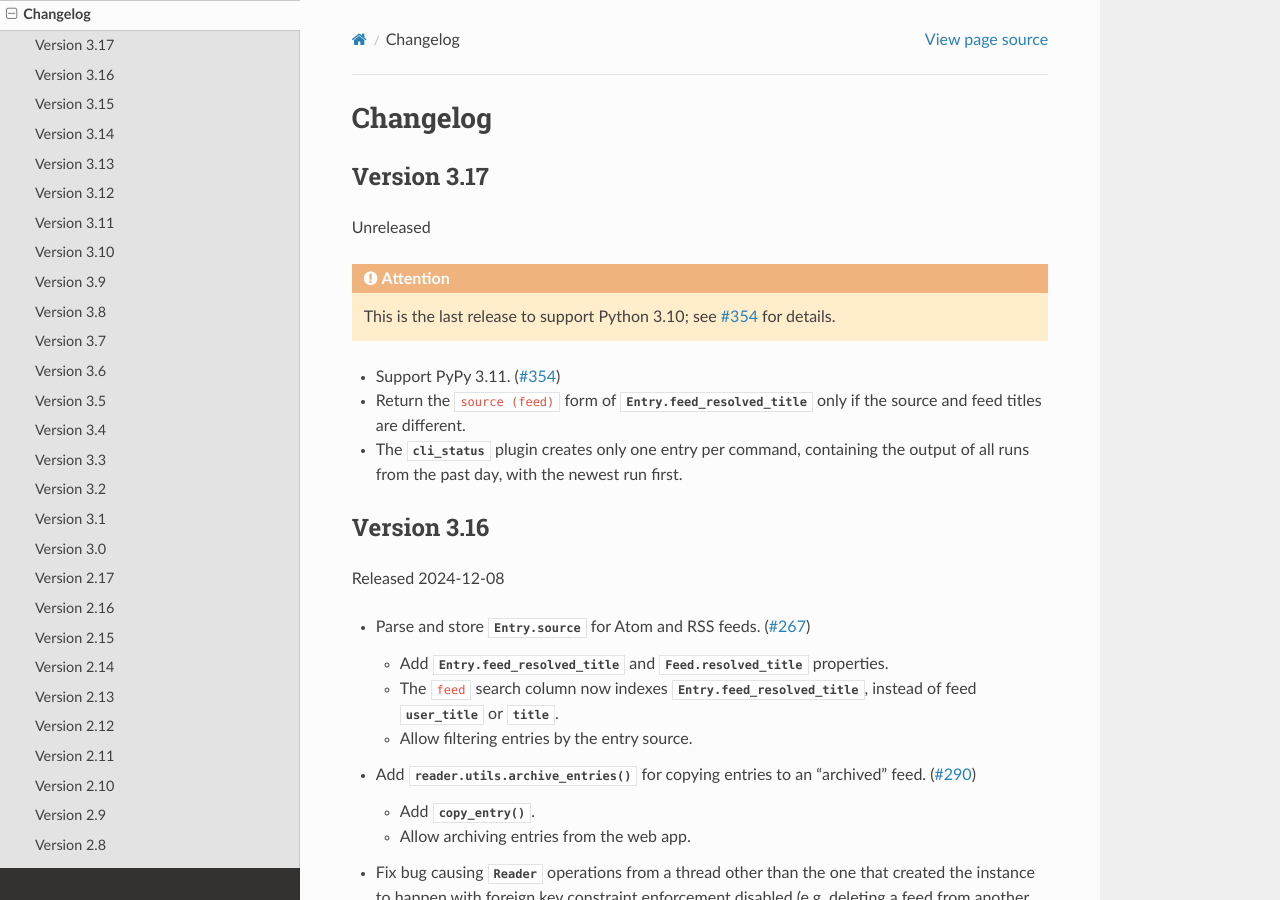
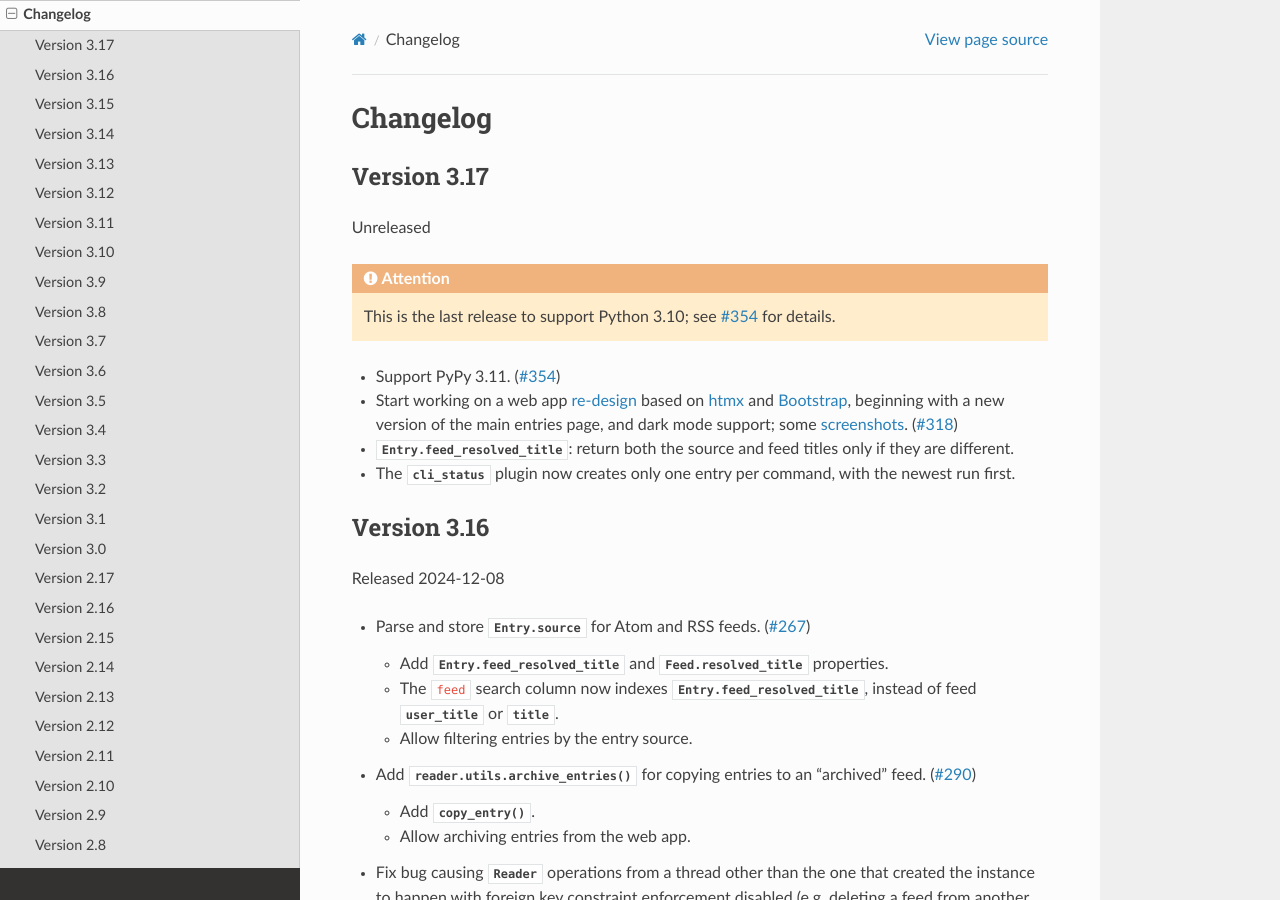
Before and after one commit to Alcides1123/reader, a Sphinx documentation site: the page built from docs/changelog.rst, in a window 1280 px wide and 900 px high. Built offline with Sphinx 7.4.7 and the Read the Docs theme 3.1.0, drawn with Linux system fonts in a browser that asks for light colours; pages that are not in the unit, such as notebooks, are missing from menus.

Commit message:
v2: changelog, roadmap, and screenshots. #318

```diff
--- a/CHANGES.rst
+++ b/CHANGES.rst
@@ -18,12 +18,22 @@ Unreleased
 
 * Support PyPy 3.11. (:issue:`354`)
 
-* Return the ``source (feed)`` form of :attr:`Entry.feed_resolved_title`
-  only if the source and feed titles are different.
-
-* The :mod:`~reader._plugins.cli_status` plugin creates only one entry
-  per command, containing the output of all runs from the past day,
+* Start working on a web app :ref:`re-design <app roadmap>`
+  based on `htmx`_ and `Bootstrap`_,
+  beginning with a new version of the main entries page,
+  and dark mode support;
+  some :ref:`screenshots <app screenshots>`.
+  (:issue:`318`)
+
+* :attr:`Entry.feed_resolved_title`:
+  return both the source and feed titles only if they are different.
+
+* The :mod:`~reader._plugins.cli_status` plugin
+  now creates only one entry per command,
   with the newest run first.
+
+.. _htmx: https://htmx.org/
+.. _Bootstrap: https://getbootstrap.com/
 
 
 Version 3.16
```
Also changed, not shown: docs/app.rst (+25 -0 lines), docs/dev.rst (+7 -1 lines), docs/screenshots/entries-v2-dark.png (added), docs/screenshots/entries-v2-filters-light.png (added).
